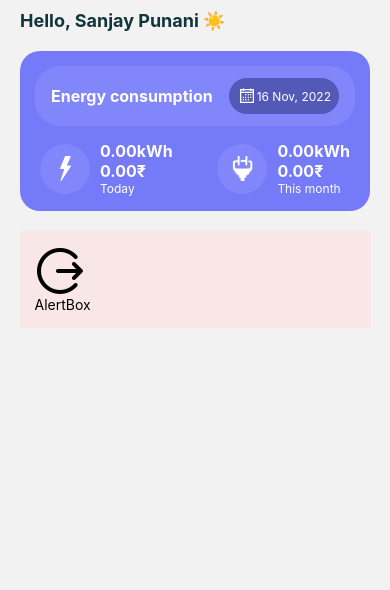
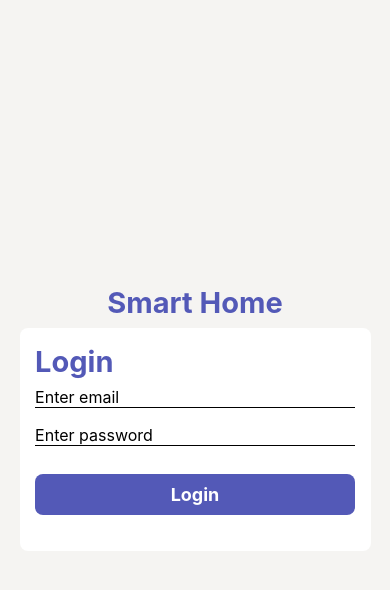
Before and after one commit to SandySavarkar/react-native-home-automation, a React Native app: screen /Splashscreen in a window 390 px wide. Shown: the top 590 px of the page. Built offline with nearby package versions, Linux system fonts and the light colour scheme; no server answers.

Commit message:
Done Login, Splash screen & UI changes

```diff
--- a/src/Screens/Dashboard/index.jsx
+++ b/src/Screens/Dashboard/index.jsx
@@ -1,5 +1,5 @@
 import React, {useEffect, useState} from 'react';
-import {View, ScrollView, FlatList, SafeAreaView} from 'react-native';
+import {View, ScrollView, FlatList, SafeAreaView,StyleSheet,TouchableOpacity,Image,RefreshControl} from 'react-native';
 
 import EnergyConsumptionCard from '../../components/EnergyConsumptionCard';
 import RoomCard from '../../components/RoomCard';
@@ -10,52 +10,8 @@ import APIs from '../../api/APIs';
 import AlertBox from '../../components/AlertBox';
 import { updateHistory, updatePinsHistoryData } from '../../redux/reducers/historySlice';
 import { groupByKey } from '../../utils/helpers';
-import moment from "moment"
+import moment from "moment";
 import { UNIT_PRICE } from '../../utils/constants';
-const roomData = [
-  {
-    id: 123,
-    name: 'Living Room',
-    totalDevices: 12,
-    status: 'off',
-    power: 0,
-    image: require('../../assets/images/calendar.png'),
-    deviceList: [
-      {id: 'Fan', status: 'on', pinId: '111'},
-      {id: 'AC', status: 'off', pinId: '112'},
-      {id: 'TV', status: 'on', pinId: '113'},
-      {id: 'Lights', status: 'on', pinId: '114'},
-      {id: 'Alexa', status: 'off', pinId: '115'},
-    ],
-  },
-  {
-    id: 223,
-    name: 'Kitchen',
-    totalDevices: 8,
-    status: 'on',
-    power: 12,
-    image: require('../../assets/images/calendar.png'),
-    deviceList: [{id: 'Fan', status: 'off', pinId: '121'}],
-  },
-  {
-    id: 323,
-    name: 'Study Room',
-    totalDevices: 4,
-    status: 'on',
-    power: 21,
-    image: require('../../assets/images/calendar.png'),
-    deviceList: [{id: 'Fan', status: 'off', pinId: '131'}],
-  },
-  {
-    id: 423,
-    name: 'Bed Room',
-    totalDevices: 3,
-    status: 'off',
-    power: 18,
-    image: require('../../assets/images/calendar.png'),
-    deviceList: [{id: 'Fan', status: 'on', pinId: '141'}],
-  },
-];
 export const Dashboard = () => {
   const {history} = useSelector(state => state.history);
 
@@ -72,7 +28,25 @@ export const Dashboard = () => {
     })
     .catch(error => console.log('get history error', error));
   }
+  const [refreshing, setRefreshing] = React.useState(false);
+  const wait = (timeout) => {
+    return new Promise(resolve => setTimeout(resolve, timeout));
+  }
+  const onRefresh = React.useCallback(() => {
+    setRefreshing(true);
+    wait(2000).then(() => setRefreshing(false));
+  }, []);
 
+  // const getDeviceHistory = id => {
+  //   APIs.getHistory({
+  //     device_id: '63ad829f9f933d1c3462cc41',
+  //   })
+  //     .then(res => {
+  //       dispatch(updateHistory(res.data));
+  //       // setState(res.data[0]);
+  //     })
+  //     .catch(error => console.log('getMyDevice error', error));
+  // };
 
   useEffect(() => {
     let param = {user_id: '63aec6a271076673a32d7605'};
@@ -96,8 +70,8 @@ export const Dashboard = () => {
      totle = diffHours;
      totleUnit = (pinHistory[0].defaultWattOfPin * diffHours )/ 1000
     }
-    for(let i=0;i<pinHistory.length; i++){
-      if(pinHistory[i].switch_off_time && pinHistory[i].switch_on_time){
+    for (let i = 0; i < pinHistory.length; i++) {
+      if (pinHistory[i].switch_off_time && pinHistory[i].switch_on_time) {
         let duration = Number(pinHistory[i].duration.replace('hr', ''));
         totle = totle + duration;
         totleUnit = pinHistory[i].consumptionWattPerHour / 1000
@@ -111,7 +85,7 @@ export const Dashboard = () => {
       pinId:pinHistory[0].pin_Id,
       watt:pinHistory[0].defaultWattOfPin
     }
-  }
+  };
 
   const handleUpdateHistory = (history) => {
       console.log(groupByKey(history,"pin_Id"));
@@ -139,12 +113,26 @@ export const Dashboard = () => {
   };
   return (
     <SafeAreaView>
-      <ScrollView>
-        <View>
-          <Label mt={10} ph={20} bolder>
-            Hello, Sanjay Punani ☀️
-          </Label>
-        </View>
+      <View style={styles.header}>
+        <Label mt={10} bolder>
+          Hello, Sanjay Punani ☀️
+        </Label>
+        <TouchableOpacity onPress={() => navigation.navigate('PublicRoute')}>
+          <Image
+            source={require('../../assets/images/logout.png')}
+            style={styles.image}
+          />
+        </TouchableOpacity>
+      </View>
+      <ScrollView
+
+        refreshControl={
+          <RefreshControl
+            refreshing={refreshing}
+            onRefresh={onRefresh}
+          />
+        }
+      >
         <EnergyConsumptionCard />
         <FlatList
           data={state?.devices || []}
@@ -153,8 +141,17 @@ export const Dashboard = () => {
           numColumns={2}
           style={{alignSelf: 'center'}}
         />
-        <AlertBox message={'Eorrorrr'}/>
+        <AlertBox message={'Eorrorrr'} />
       </ScrollView>
     </SafeAreaView>
   );
 };
+const styles = StyleSheet.create({
+  image: {height: 15, width: 15, alignSelf: 'center'},
+  header: {
+    flexDirection: 'row',
+    alignItems: 'center',
+    justifyContent: 'space-between',
+    marginHorizontal: 20,
+  },
+})
--- /dev/null
+++ b/src/Screens/Login/index.jsx
@@ -0,0 +1,84 @@
+import {
+  SafeAreaView,
+  Text,
+  TextInput,
+  TouchableOpacity,
+  View,
+} from 'react-native';
+import React, {useState} from 'react';
+import styles from './style';
+import Color from '../../utils/Color';
+import { useNavigation } from '@react-navigation/native';
+export const Login = () => {
+  const [user, setUser] = useState({email: '', password: ''});
+  const [emailError, setEmailError] = useState('');
+  const [passwordError, setPasswordError] = useState('');
+  const navigation = useNavigation()
+  const handleSubmit = () => {
+    // var isValid;
+    // let {email, password} = user;
+    // if (!email) {
+    //   isValid = false;
+    //   setEmailError('Please enter email');
+    // } else if (/^[A-Z0-9._%+-]+@[A-Z0-9.-]+\.[A-Z]{2,}$/i.test(email)) {
+    //   isValid = true;
+    //   setEmailError('');
+    // } else {
+    //   isValid = false;
+    //   setEmailError('Please enter valid email');
+    // }
+    // if (!password) {
+    //   isValid = false;
+    //   setPasswordError('Please enter password');
+    // } else {
+    //   isValid = true;
+    //   setPasswordError('');
+    // }
+    // if (isValid) {
+      navigation.navigate('AuthRoute')
+    // }
+  };
+  return (
+    <SafeAreaView style={styles.body}>
+      <Text style={styles.header}>Smart Home</Text>
+      <View style={styles.loginBox}>
+        <Text style={styles.header}>Login</Text>
+        {/* <Formik initialValues={{email:'',password:''}} onSubmit={(values=>console.log('values', values))}>
+        {({handleChange, handleBlur, handleSubmit, values})=>(
+        <> */}
+        <View style={styles.inputContainer}>
+          <TextInput
+            placeholder="Enter email"
+            style={styles.input}
+            keyboardType={'email-address'}
+            onChangeText={text => setUser({...user, email: text})}
+            //  onBlur={handleBlur('email')}
+            value={user.email}
+          />
+          {emailError ? (
+            <Text style={{color: Color.ERROR}}>{emailError}</Text>
+          ) : null}
+        </View>
+        <View style={styles.inputContainer}>
+          <TextInput
+            placeholder="Enter password"
+            style={styles.input}
+            secureTextEntry
+            onChangeText={text => setUser({...user, password: text})}
+            //  onBlur={handleBlur('password')}
+            value={user.password}
+          />
+          {passwordError ? (
+            <Text style={{color: Color.ERROR}}>{passwordError}</Text>
+          ) : null}
+        </View>
+        <TouchableOpacity style={styles.button} onPress={handleSubmit}>
+          <Text style={styles.buttonText}>Login</Text>
+        </TouchableOpacity>
+        {/* </>
+        )}
+       </Formik> */}
+      </View>
+    </SafeAreaView>
+  );
+};
--- /dev/null
+++ b/src/Screens/Login/style.js
@@ -0,0 +1,54 @@
+import { Platform, StyleSheet } from "react-native";
+import Color from "../../utils/Color";
+import ThemeUtils from "../../utils/ThemeUtils";
+
+const styles = StyleSheet.create({
+    body: {
+      flex: 1,
+      backgroundColor: Color.WHITE_SMOKE,
+      alignItems: 'center',
+      justifyContent: 'center',
+    },
+    loginBox: {
+      marginVertical:Platform.OS==='ios'? ThemeUtils.relativeHeight(2):ThemeUtils.relativeHeight(1),
+      backgroundColor: Color.WHITE,
+      padding: ThemeUtils.relativeWidth(4),
+      width: '90%',
+      borderRadius: 8,
+    },
+    header: {
+      fontSize: ThemeUtils.fontXXLarge,
+      fontWeight: 'bold',
+      color: Color.DARK_BLUE,
+    },
+    fieldView: {
+      marginVertical: 20,
+    },
+    inputContainer: {
+      marginVertical: Platform.OS==='ios'? ThemeUtils.relativeHeight(2):ThemeUtils.relativeHeight(1),
+      justifyContent: 'center',
+    },
+    input: {
+      borderBottomWidth: 1,
+      fontSize: 16,
+    },
+    inputLogo: {
+      height: 20,
+      width: 20,
+      position: 'absolute',
+    },
+    buttonText: {
+      color: Color.WHITE,
+      fontSize: 18,
+      fontWeight: 'bold',
+    },
+    button: {
+      marginVertical: 20,
+      backgroundColor: Color.DARK_BLUE,
+      borderRadius: 8,
+      alignItems: 'center',
+      paddingVertical: 10,
+    },
+  });
+
+  export default styles;
--- a/src/Screens/RoomDetails/index.jsx
+++ b/src/Screens/RoomDetails/index.jsx
@@ -5,6 +5,7 @@ import {
     TouchableOpacity,
     View,
     TextInput,
+    SafeAreaView
   } from 'react-native';
   import React, {useMemo, useState, useEffect, useContext, useRef} from 'react';
   import DeviceListing from '../../components/DeviceListing';
@@ -181,7 +182,7 @@ import moment from 'moment'
 
     }
     return (
-      <View>
+      <SafeAreaView>
         <Text style={styles.header}>{details?.name}</Text>
         <DeviceListing
           activePinId={activePinId}
@@ -258,7 +259,7 @@ import moment from 'moment'
             }}
           />
         </BottomModal>
-      </View>
+      </SafeAreaView>
     );
   };
   const styles = StyleSheet.create({
--- /dev/null
+++ b/src/Screens/Splashscreen/index.jsx
@@ -0,0 +1,34 @@
+import {useNavigation} from '@react-navigation/native';
+import React, {useEffect} from 'react';
+import {View, Text, StyleSheet, Image} from 'react-native';
+import ThemeUtils from '../../utils/ThemeUtils';
+export const Splashscreen = () => {
+  const navigation = useNavigation();
+  useEffect(() => {
+   setTimeout(() => {
+    handleNavigation();
+   }, 1500);
+  }, []);
+  const handleNavigation = () => {
+    if (false) {
+      navigation.navigate('AuthRoute');
+    } else {
+      navigation.navigate('PublicRoute');
+    }
+  };
+  return (
+    <View style={styles.container}>
+      <Image source={require('../../assets/images/logo.png')}/>
+      <Text>Nikola Techies welcomes you</Text>
+    </View>
+  );
+};
+
+const styles = StyleSheet.create({
+  container: {
+    flex: 1,
+    justifyContent: 'center',
+    alignItems: 'center',
+  },
+
+});
--- a/src/navigations/StackNavigation.js
+++ b/src/navigations/StackNavigation.js
@@ -2,10 +2,47 @@ import {createStackNavigator} from '@react-navigation/stack';
 
 import {Dashboard} from '../screens/Dashboard';
 import {RoomDetails} from '../screens/RoomDetails';
+import {Login} from '../screens/Login';
+import {Splashscreen} from '../screens/Splashscreen';
 
 const Stack = createStackNavigator();
 
 export const StackNavigation = () => {
+  return (
+    <Stack.Navigator initialRouteName="Splashscreen">
+      <Stack.Screen
+        name="Splashscreen"
+        options={{
+          header: () => {
+            return null;
+          },
+        }}
+        component={Splashscreen}
+      />
+      <Stack.Screen
+        name="AuthRoute"
+        options={{
+          header: () => {
+            return null;
+          },
+        }}
+        component={AuthRoute}
+      />
+
+      <Stack.Screen
+        name="PublicRoute"
+        options={{
+          header: () => {
+            return null;
+          },
+        }}
+        component={PublicRoute}
+      />
+    </Stack.Navigator>
+  );
+};
+
+const AuthRoute = () => {
   return (
     <Stack.Navigator initialRouteName="Dashboard">
       <Stack.Screen
@@ -30,3 +67,19 @@ export const StackNavigation = () => {
     </Stack.Navigator>
   );
 };
+
+const PublicRoute = () => {
+  return (
+    <Stack.Navigator initialRouteName="Login">
+      <Stack.Screen
+        name="Login"
+        options={{
+          header: () => {
+            return null;
+          },
+        }}
+        component={Login}
+      />
+    </Stack.Navigator>
+  );
+};
```
Also changed, not shown: src/Utils/Color.js (+0 -21 lines), src/assets/images/logo.png (added).
